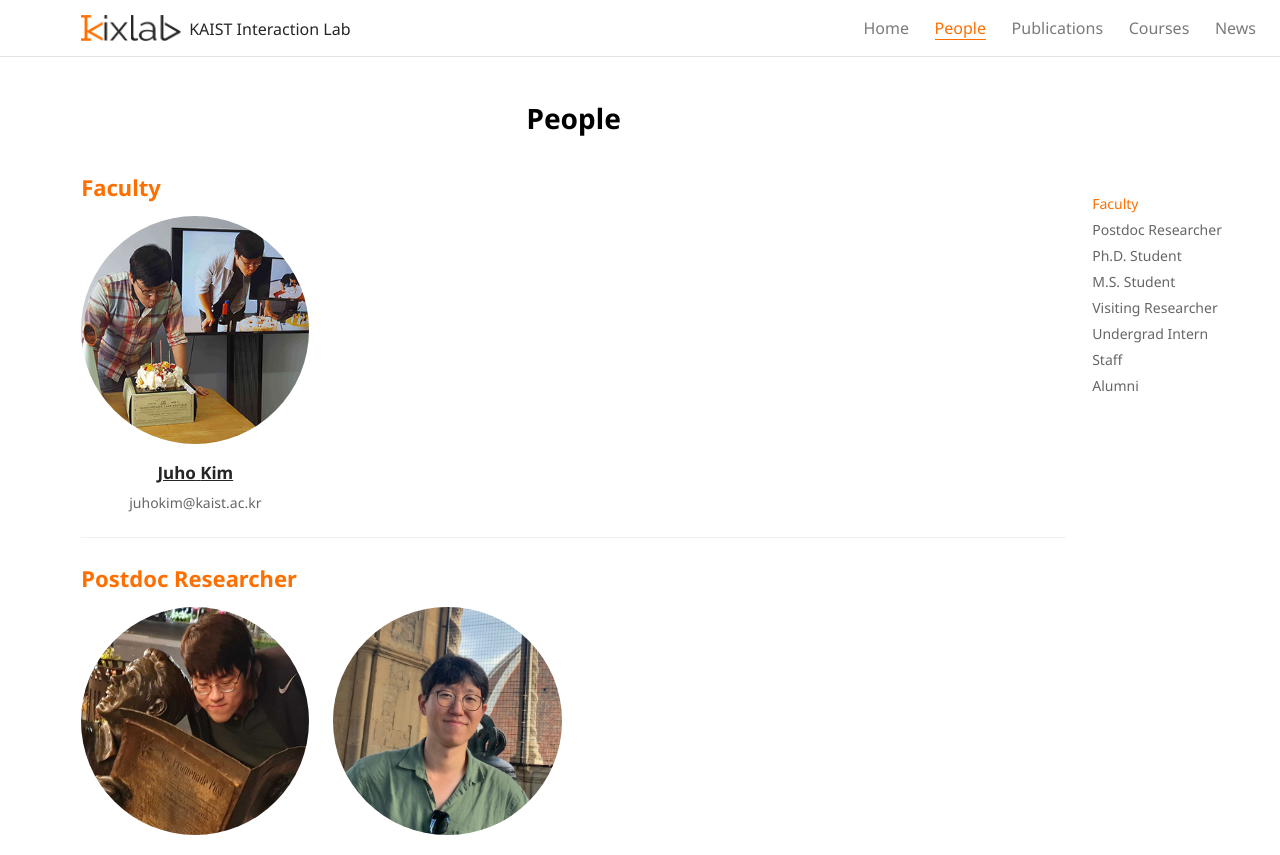
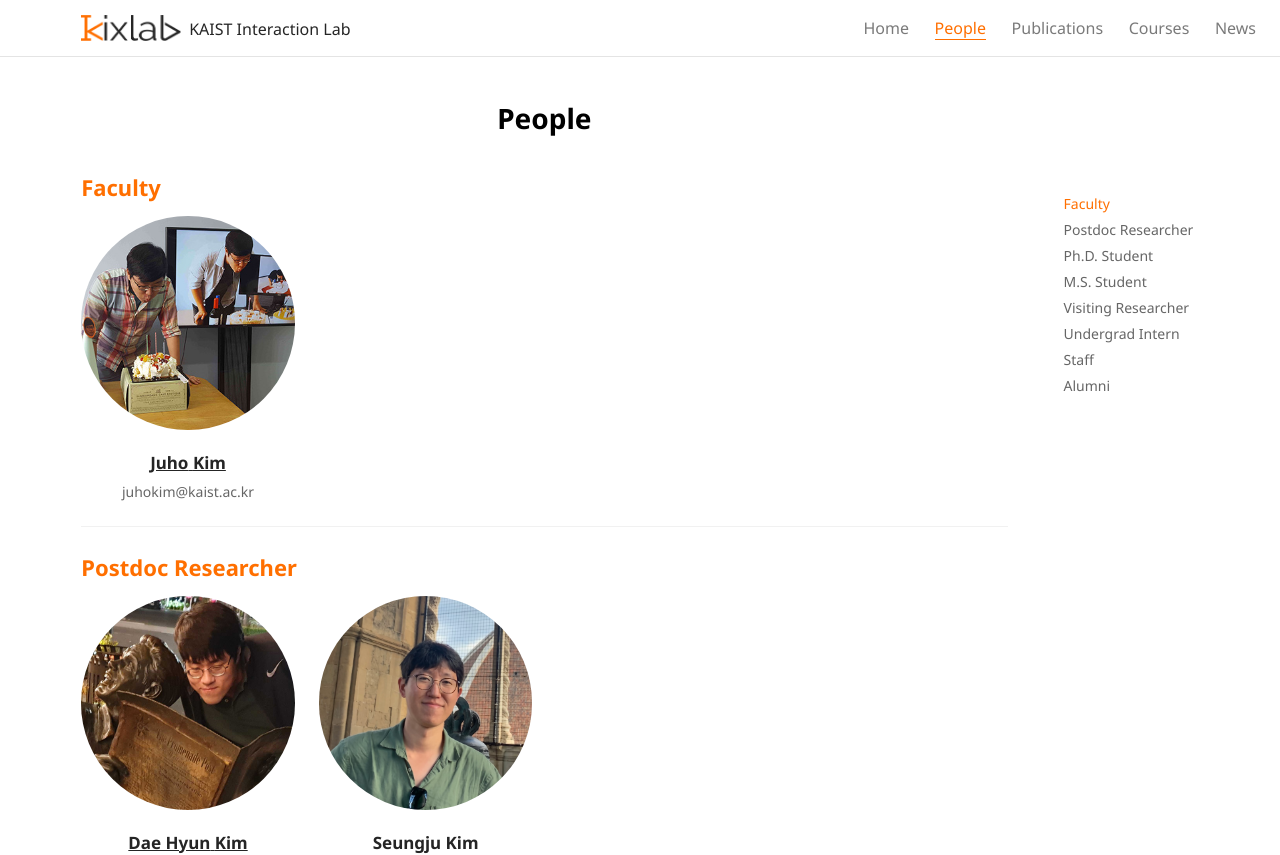
Before and after one commit to uhcsed/uhcsed.github.io, a Next.js app: page /people in a window 1280 px wide. Shown: the top 855 px of the page. Built offline with nearby package versions, Linux system fonts and the light colour scheme.

Commit message:
Adjust sizing of the member cards, paddings (#83)
* Adjust sizing of the member cards, paddings

* Remove react-viewport-list

```diff
--- a/package.json
+++ b/package.json
@@ -23,8 +23,7 @@
     "react": "^18",
     "react-dom": "^18",
     "react-icons": "^5.0.1",
-    "react-markdown": "^9.0.1",
-    "react-viewport-list": "^7.1.2"
+    "react-markdown": "^9.0.1"
   },
   "devDependencies": {
     "@types/lodash": "^4",
--- a/src/app/people/page.tsx
+++ b/src/app/people/page.tsx
@@ -14,8 +14,8 @@ import { ScreenSize, linearlyScaleSize } from '@/app/theme'
 
 const SectionContent = styled.div`
   display: grid;
-  grid-template-columns: repeat(auto-fill, minmax(200px, 1fr));
-  gap: 24px;
+  grid-template-columns: repeat(auto-fill, minmax(180px, 1fr));
+  gap: 48px 24px;
   @media (max-width: ${ScreenSize.sm}) {
     grid-template-columns: repeat(auto-fill, minmax(140px, 1fr));
   }
@@ -47,7 +47,7 @@ const Container = styled.div`
 
   & > main {
     // make the main content (publications list) take up 85% and the Sidebar component 15%
-    width: 85%;
+    width: 80%;
 
     @media (max-width: ${ScreenSize.sm}) {
       width: 100%;
@@ -56,11 +56,13 @@ const Container = styled.div`
 `
 const SideContainer = styled.div`
   padding-top: 96px;
-  width: 15%;
+  padding-left: 30px;
+  padding-right: 30px;
+  width: 20%;
   display: flex;
   flex-direction: column;
   align-items: flex-start;
-  @media (max-width: ${ScreenSize.sm}) {
+  @media (max-width: ${ScreenSize.md}) {
     display: none;
   }
 `
--- a/src/components/MemberCard.tsx
+++ b/src/components/MemberCard.tsx
@@ -11,19 +11,20 @@ const Card = styled.div`
   max-width: 250px;
   display: flex;
   flex-direction: column;
-  gap: 16px;
+  gap: 20px;
   align-items: center;
+  text-align: center;
 `
 
 const Info = styled.div`
   display: flex;
   flex-direction: column;
-  gap: 6px;
   align-items: center;
   ${FontVariant.body_md}
 `
 
 const Email = styled.span`
+  margin-top: 6px;
   color: ${Color.gray700};
   ${FontVariant.body_md}
 `
@@ -31,7 +32,6 @@ const Email = styled.span`
 const NameWithWebsite = styled(Link)`
   ${FontVariant.body_lg}
   color: ${Color.gray900};
-  text-align: center;
 `
 
 const ImageContainer = styled.div`
@@ -54,7 +54,6 @@ const MemberImage = styled(ImageWithFallback)`
 const Name = styled.span`
   ${FontVariant.body_lg}
   color: ${Color.gray900};
-  text-align: center;
 `
 
 const Affiliation = styled.div`
@@ -93,8 +92,8 @@ export const MemberCard = ({ member }: Props) => {
             {member.firstName} {member.lastName}
           </Name>
         )}
+        {member.affiliation && <Affiliation>{member.affiliation}</Affiliation>}
         <Email>{member.email}</Email>
-        {member.affiliation && <Affiliation>{member.affiliation}</Affiliation>}
       </Info>
     </Card>
   )
```
Also changed, not shown: src/app/publications/page.tsx (+3 -4 lines), 1 other file (tests, documents, lock files or other folders).
